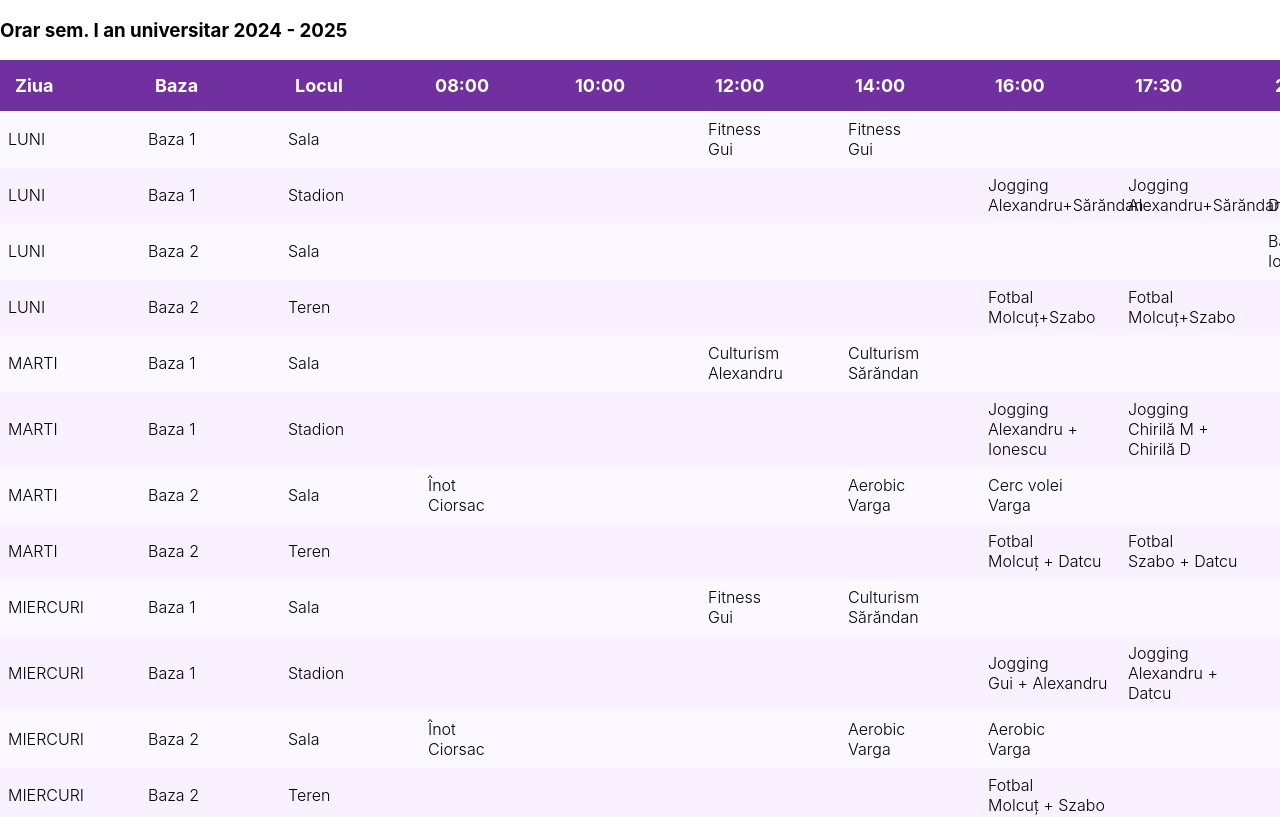
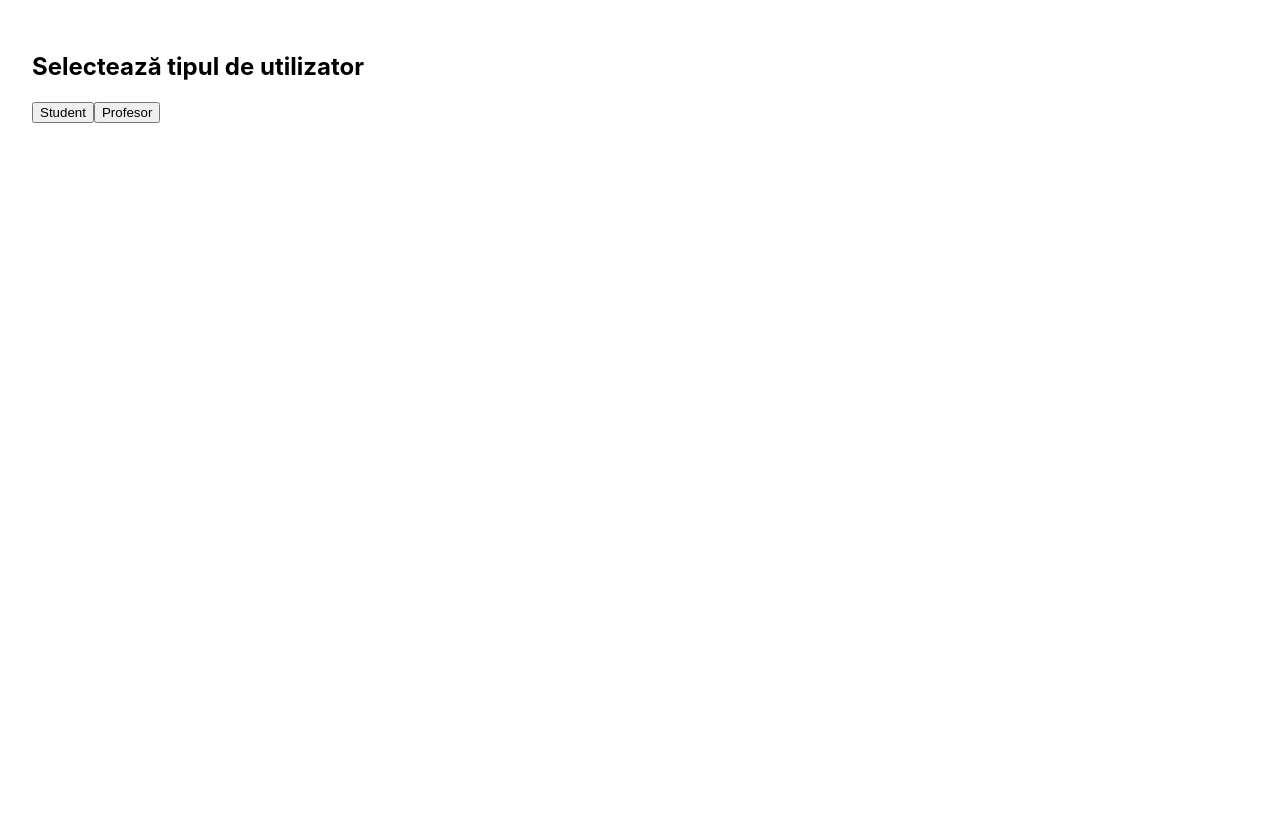
Before and after one commit to RoxanaDanica/Licenta, a React (Create React App) app: page / in a window 1280 px wide. Shown: the top 817 px of the page. Built offline with nearby package versions, Linux system fonts and the light colour scheme.

Commit message:
Added login page

```diff
--- a/src/App.js
+++ b/src/App.js
@@ -1,11 +1,22 @@
-import logo from './logo.svg';
+import { useState } from 'react';
 import './App.css';
 import { OrarPage } from './views/OrarPage';
+import { LoginPage } from './views/LoginPage';
 
 function App() {
+  const [user, setUser] = useState(null);
+
   return (
-    <div>
-      <OrarPage />
+    <div className='wrapper'>
+      {!user ? (
+        <LoginPage onLogin={setUser} />
+      ) : (
+        <>
+          <h2>{user.username} ({user.role})</h2>
+          <button onClick={() => setUser(null)}>Logout</button>
+          <OrarPage user={user} />
+        </>
+      )}
     </div>
   );
 }
--- /dev/null
+++ b/src/components/LoginForm.js
@@ -0,0 +1,47 @@
+import { useState } from 'react';
+
+export function LoginForm({ users, role, onLogin }) {
+  const [userName, setUserName] = useState('');
+  const [password, setPassword] = useState('');
+  const [error, setError] = useState('');
+
+  function handleSubmit(e) {
+    e.preventDefault();
+
+    const user = users.find(
+      user =>
+        user.username === userName &&
+        user.password === password &&
+        user.role === role
+    );
+
+    if (user) {
+      console.log('Autentificat ca:', user);
+      onLogin(user);
+    } else {
+      setError('Date incorecte');
+    }
+  }
+
+  return (
+    <form onSubmit={handleSubmit}>
+      <div className="groupForm">
+        <label>Utilizator: </label>
+        <input
+          value={userName}
+          onChange={e => setUserName(e.target.value)}
+        />
+      </div>
+      <div className="groupForm">
+        <label>Parola: </label>
+        <input
+          type="password"
+          value={password}
+          onChange={e => setPassword(e.target.value)}
+        />
+      </div>
+      {error && <p style={{ color: 'red' }}>{error}</p>}
+      <button type="submit">Login</button>
+    </form>
+  );
+}
--- a/src/components/Orar.js
+++ b/src/components/Orar.js
@@ -18,17 +18,37 @@ export function Orar({ orar }) {
         grupZiBazaLoc[key].ore[row.ora] = [row.activitate, row.participanti];
     });
 
-    const rows = Object.values(grupZiBazaLoc).map((linie, index) => (
-         <tr key={index}>
+    const grupuri = Object.values(grupZiBazaLoc);
+    const rows = [];
+
+    for (let i = 0; i < grupuri.length; i++) {
+        const linie = grupuri[i];
+
+        rows.push(
+            <tr key={`row-${i}`}>
                 <td>{linie.ziua}</td>
                 <td>{linie.baza}</td>
                 <td>{linie.locul}</td>
                 {ore.map((ora, index) => (
-                <td key={index}> {linie.ore[ora] ? <> {linie.ore[ora][0]}<br/> {linie.ore[ora][1]} </> : ''} </td>
+                    <td key={index}>
+                        {linie.ore[ora] ? (
+                            <>
+                                {linie.ore[ora][0]}<br />{linie.ore[ora][1]}
+                            </>
+                        ) : ''}
+                    </td>
                 ))}
             </tr>
-    ))
-    console.log(grupZiBazaLoc);
+        );
+
+        if ((i + 1) % 4 === 0 && i + 1 < grupuri.length) {
+            rows.push(
+                <tr key={`spacer-${i}`}>
+                    <td colSpan={ore.length + 3}></td>
+                </tr>
+            );
+        }
+    }
 
     return (
         <>
--- a/src/components/styles/Orar.css
+++ b/src/components/styles/Orar.css
@@ -18,7 +18,7 @@
 
 /*TABLE*/
 table { width: 100%;border-collapse: collapse;table-layout: fixed; }
-th,td { padding: 8px;text-align: left; color: #000000; }
+th,td { height: 55px;text-align: left;color: #000000;padding: 0 8px; }
 tr { border-color: inherit;border-style: solid;border-width: 0;color: #666;font-size: 16px;font-weight: 300; }
 th { background-color: var(--main-text-color);color: white;padding: 15px;font-size: 18px; }
 input { padding: 5px;width: 90%;margin: auto auto 10px auto; }
--- /dev/null
+++ b/src/views/LoginPage.js
@@ -0,0 +1,28 @@
+import { useState } from "react";
+import { LoginForm } from "../components/LoginForm";
+
+export function LoginPage({ onLogin }) {
+  const users = [
+    { username: 'profesor', password: 'profesor', role: 'profesor' },
+    { username: 'student', password: 'student', role: 'student' }
+  ];
+
+  const [role, setRole] = useState(null);
+
+  return (
+    <div style={{ padding: '2rem' }}>
+      {!role ? (
+        <>
+          <h2>Selectează tipul de utilizator</h2>
+          <button onClick={() => setRole('student')}>Student</button>
+          <button onClick={() => setRole('profesor')}>Profesor</button>
+        </>
+      ) : (
+        <>
+          <h3>Autentificare - {role}</h3>
+          <LoginForm users={users} role={role} onLogin={onLogin} />
+        </>
+      )}
+    </div>
+  );
+}
--- a/src/views/OrarPage.js
+++ b/src/views/OrarPage.js
@@ -1,6 +1,6 @@
 import { Orar } from '../components/Orar';
 
-export function OrarPage() {
+export function OrarPage({ user }) {
     const orar = [
         { id: 0, ziua: "LUNI", baza: "Baza 1", locul: "Sala", ora: "12:00", participanti: "Gui", activitate: "Fitness" },
         { id: 1, ziua: "LUNI", baza: "Baza 1", locul: "Sala", ora: "14:00", participanti: "Gui", activitate: "Fitness" },
@@ -50,7 +50,8 @@ export function OrarPage() {
         { id: 41, ziua: "VINERI", baza: "Baza 2", locul: "Sala", ora: "10:00", participanti: "Varga", activitate: "Aerobic" },
         { id: 42, ziua: "VINERI", baza: "Baza 2", locul: "Sala", ora: "12:00", participanti: "Varga", activitate: "Aerobic" },
         { id: 43, ziua: "VINERI", baza: "Baza 2", locul: "Sala", ora: "14:00", participanti: "Varga", activitate: "Aerobic" },
-        { id: 44, ziua: "VINERI", baza: "Baza 2", locul: "Sala", ora: "16:00", participanti: "Varga", activitate: "Cerc volei" }
+        { id: 44, ziua: "VINERI", baza: "Baza 2", locul: "Sala", ora: "16:00", participanti: "Varga", activitate: "Cerc volei" },
+        { id: 45, ziua: 'VINERI', baza: 'Baza 2', locul: 'Teren' }
         ];
 
 
```
Lines whose indentation alone changed are shown as unchanged.
